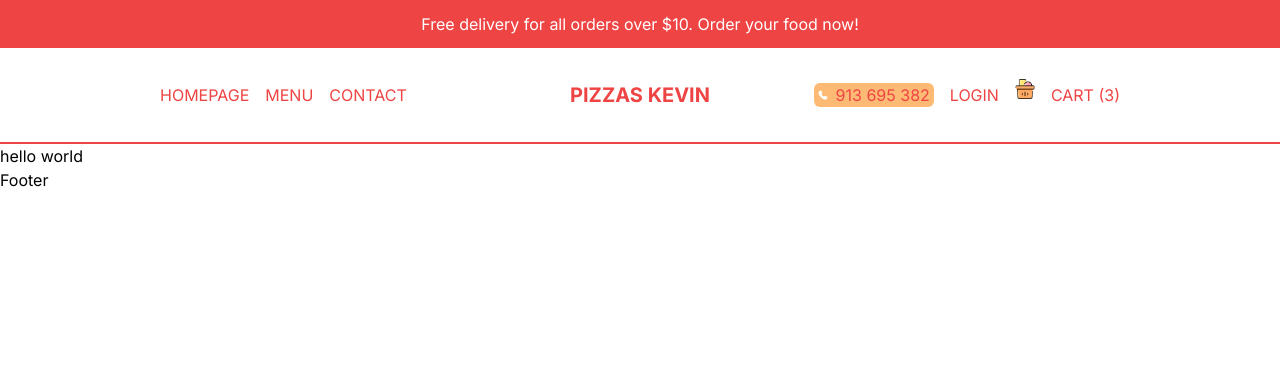
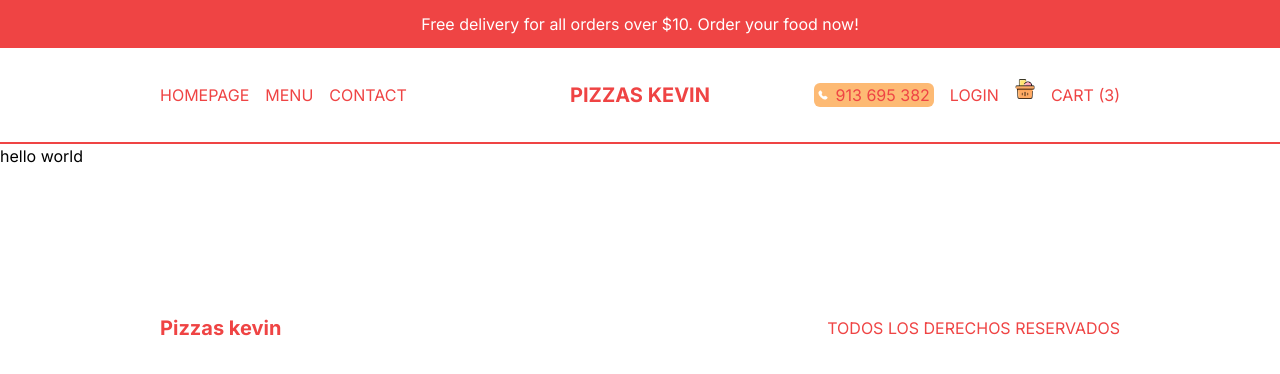
Before and after one commit to kvto/app-delivery, a Next.js app: page / in a window 1280 px wide. Shown: the top 374 px of the page. Built offline with nearby package versions, Linux system fonts and the light colour scheme.

Commit message:
React tailwind homepage

```diff
--- a/src/app/components/Footer.tsx
+++ b/src/app/components/Footer.tsx
@@ -1,8 +1,12 @@
+import Link from 'next/link'
 import React from 'react'
 
 function Footer() {
   return (
-    <div>Footer</div>
+    <div className='h-12 md:h-24 p-4 lg:p-20 xl:p-40 text-red-500 flex items-center justify-between'>
+      <Link href="/" className='font-bold text-xl'>Pizzas kevin</Link>
+      <p> TODOS LOS DERECHOS RESERVADOS</p>
+    </div>
   )
 }
 
```
